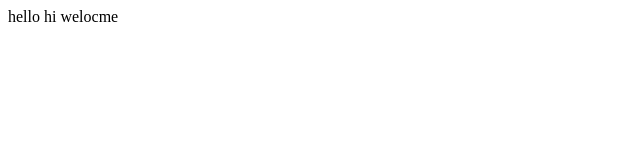
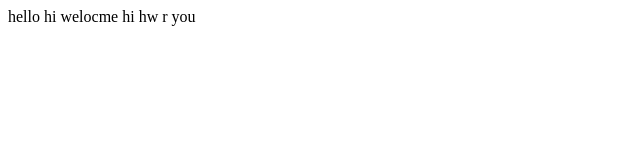
Before and after one commit to demomurali/bankapp, a plain HTML site: page index.html in a window 1280 px wide. Shown: the full height of the page, 0-640 px from the left. Drawn offline with Linux system fonts and the light colour scheme.

Commit message:
change in greeting

```diff
--- a/index.html
+++ b/index.html
@@ -1,6 +1,7 @@
 <html>
     <body>
         hello hi welocme
+        hi hw r you
     </body>
 
 </html>
```
